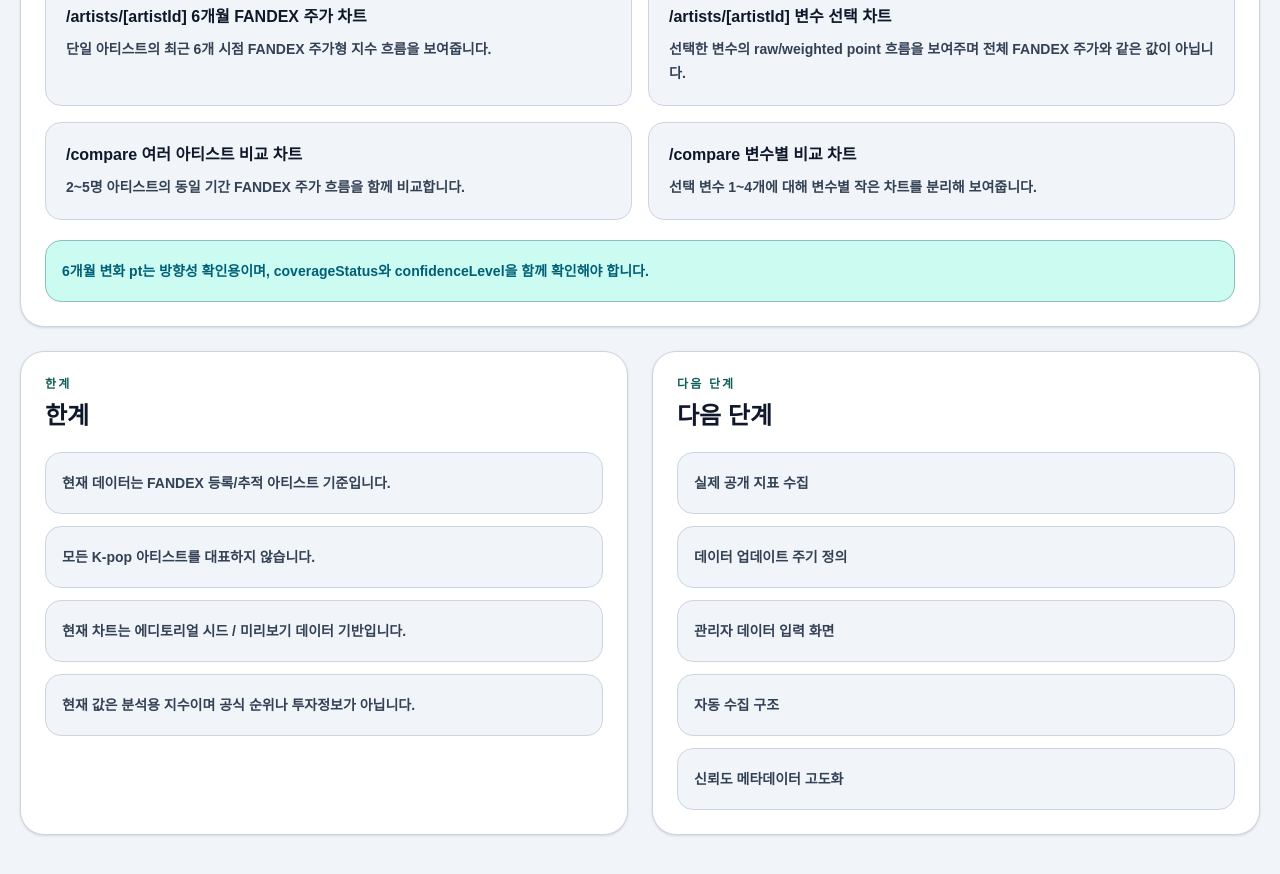
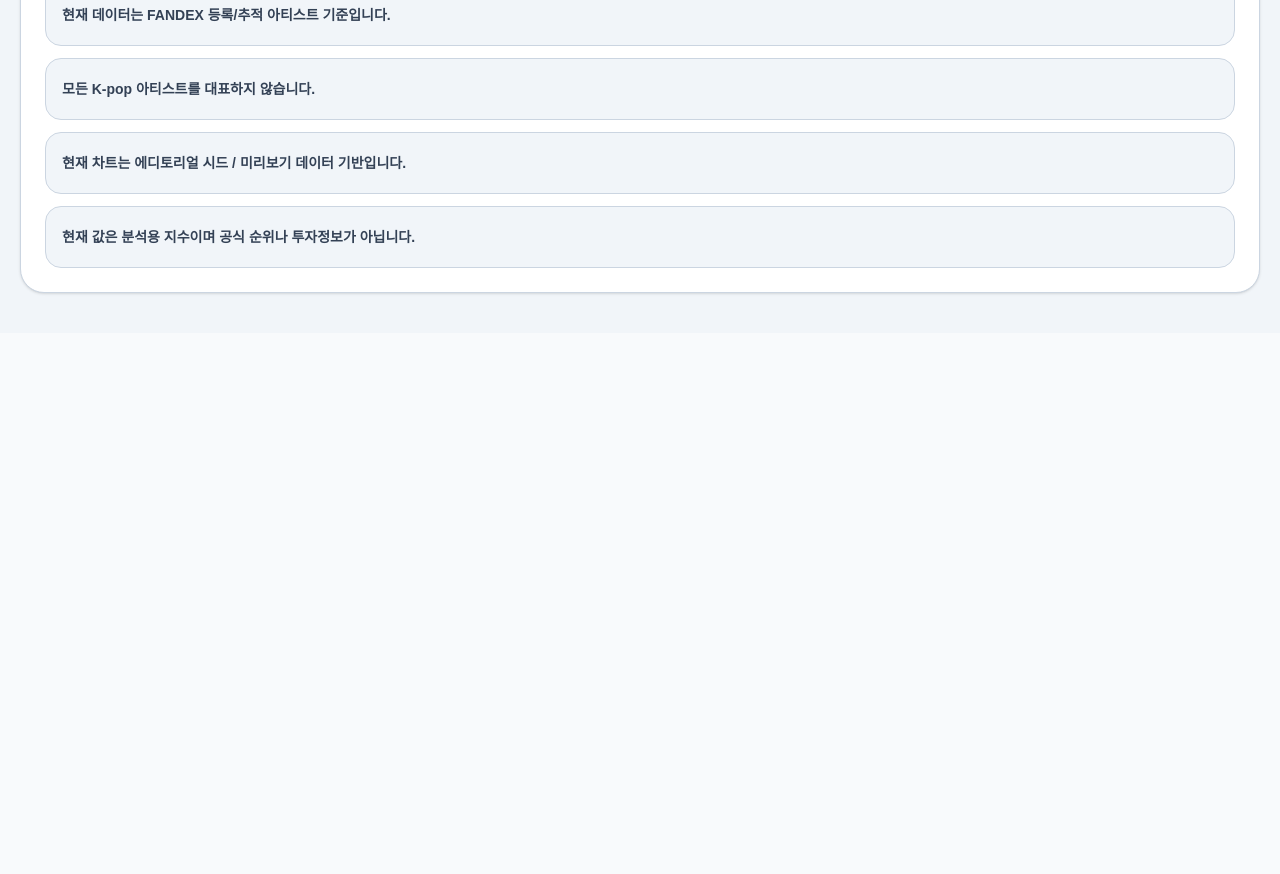
Before and after one commit to kpopmaker/fandex, a Next.js app: page /methodology in a window 1280 px wide. Shown: the part 4560-5434 px from the top of the page. After the commit the page ends 4893 px from the top, so only its background shows below. Built offline with nearby package versions, Linux system fonts and the light colour scheme.

Commit message:
chore: polish methodology and coverage views

```diff
--- a/app/methodology/page.tsx
+++ b/app/methodology/page.tsx
@@ -80,33 +80,6 @@ const confidenceDescriptions: Array<{
     label: '낮음',
     description: '일부 반영 또는 미리보기 데이터처럼 보수적으로 해석해야 하는 단계입니다.',
   },
-];
-
-const chartInterpretationItems = [
-  {
-    title: '/artists/[artistId] 6개월 FANDEX 주가 차트',
-    copy: '단일 아티스트의 최근 6개 시점 FANDEX 주가형 지수 흐름을 보여줍니다.',
-  },
-  {
-    title: '/artists/[artistId] 변수 선택 차트',
-    copy: '선택한 변수의 raw/weighted point 흐름을 보여주며 전체 FANDEX 주가와 같은 값이 아닙니다.',
-  },
-  {
-    title: '/compare 여러 아티스트 비교 차트',
-    copy: '2~5명 아티스트의 동일 기간 FANDEX 주가 흐름을 함께 비교합니다.',
-  },
-  {
-    title: '/compare 변수별 비교 차트',
-    copy: '선택 변수 1~4개에 대해 변수별 작은 차트를 분리해 보여줍니다.',
-  },
-];
-
-const nextSteps = [
-  '실제 공개 지표 수집',
-  '데이터 업데이트 주기 정의',
-  '관리자 데이터 입력 화면',
-  '자동 수집 구조',
-  '신뢰도 메타데이터 고도화',
 ];
 
 const ctaLinks = [
@@ -326,31 +299,6 @@ export default function MethodologyPage() {
         </section>
 
         <section className="rounded-3xl border border-slate-200 bg-white p-6 shadow-sm dark:border-slate-800 dark:bg-slate-950">
-          <p className="text-xs font-black uppercase tracking-[0.18em] text-cyan-600 dark:text-cyan-300">
-            차트 읽는 법
-          </p>
-          <h2 className="mt-2 text-2xl font-black">주가 차트 해석 방법</h2>
-          <div className="mt-5 grid gap-4 md:grid-cols-2">
-            {chartInterpretationItems.map((item) => (
-              <article
-                key={item.title}
-                className="rounded-2xl border border-slate-200 bg-slate-50 p-5 dark:border-slate-800 dark:bg-slate-900/60"
-              >
-                <h3 className="font-black">{item.title}</h3>
-                <p className="mt-2 text-sm font-bold leading-6 text-slate-600 dark:text-slate-300">
-                  {item.copy}
-                </p>
-              </article>
-            ))}
-          </div>
-          <p className="mt-5 rounded-2xl border border-cyan-200 bg-cyan-50 p-4 text-sm font-bold leading-7 text-cyan-800 dark:border-cyan-400/20 dark:bg-cyan-400/10 dark:text-cyan-100">
-            6개월 변화 pt는 방향성 확인용이며, coverageStatus와
-            confidenceLevel을 함께 확인해야 합니다.
-          </p>
-        </section>
-
-        <section className="grid gap-6 lg:grid-cols-2">
-          <section className="rounded-3xl border border-slate-200 bg-white p-6 shadow-sm dark:border-slate-800 dark:bg-slate-950">
             <p className="text-xs font-black uppercase tracking-[0.18em] text-cyan-600 dark:text-cyan-300">
               한계
             </p>
@@ -369,24 +317,6 @@ export default function MethodologyPage() {
                 현재 값은 분석용 지수이며 공식 순위나 투자정보가 아닙니다.
               </li>
             </ul>
-          </section>
-
-          <section className="rounded-3xl border border-slate-200 bg-white p-6 shadow-sm dark:border-slate-800 dark:bg-slate-950">
-            <p className="text-xs font-black uppercase tracking-[0.18em] text-cyan-600 dark:text-cyan-300">
-              다음 단계
-            </p>
-            <h2 className="mt-2 text-2xl font-black">다음 단계</h2>
-            <ul className="mt-5 grid gap-3 text-sm font-bold leading-7 text-slate-600 dark:text-slate-300">
-              {nextSteps.map((step) => (
-                <li
-                  key={step}
-                  className="rounded-2xl border border-slate-200 bg-slate-50 p-4 dark:border-slate-800 dark:bg-slate-900/60"
-                >
-                  {step}
-                </li>
-              ))}
-            </ul>
-          </section>
         </section>
       </section>
     </main>
```
